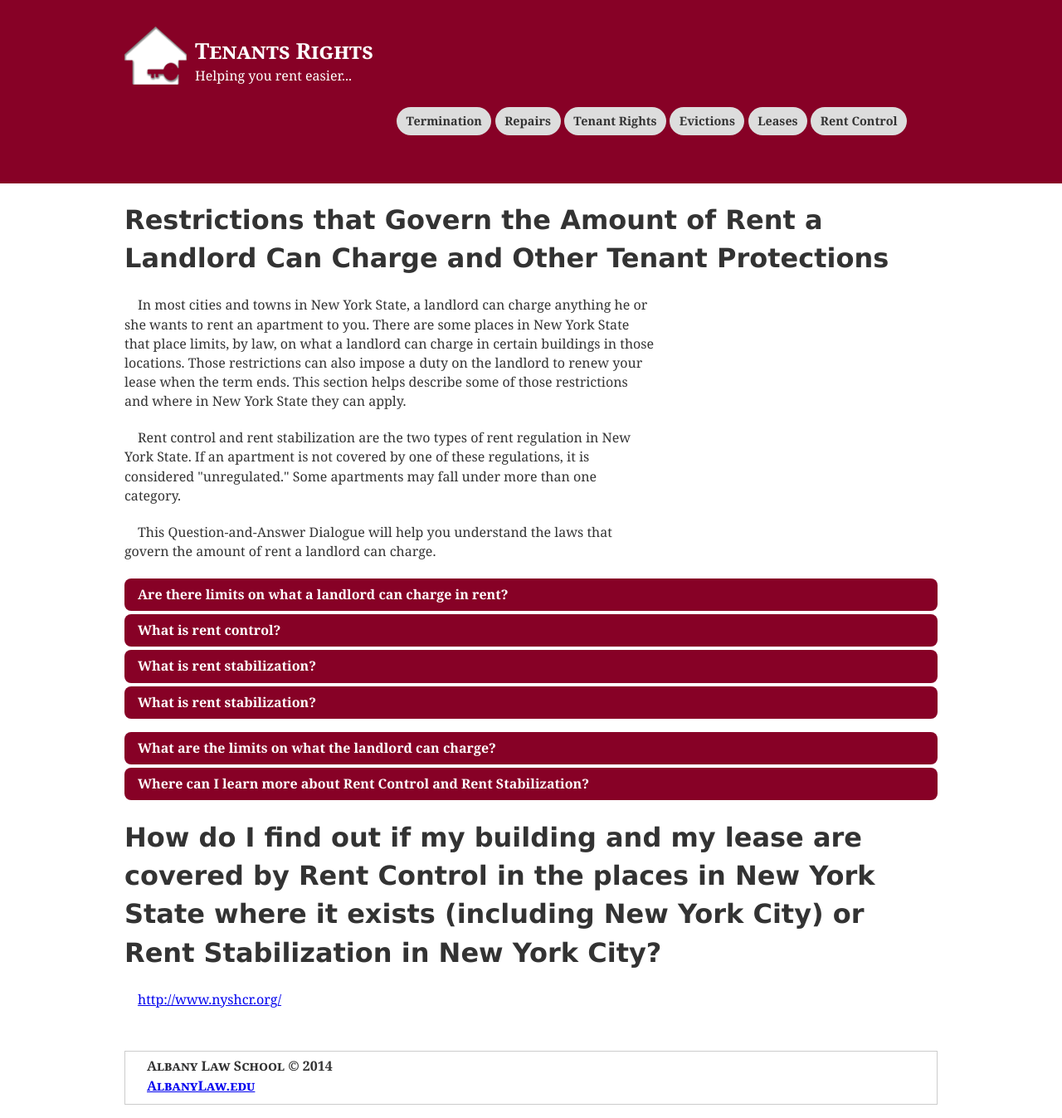
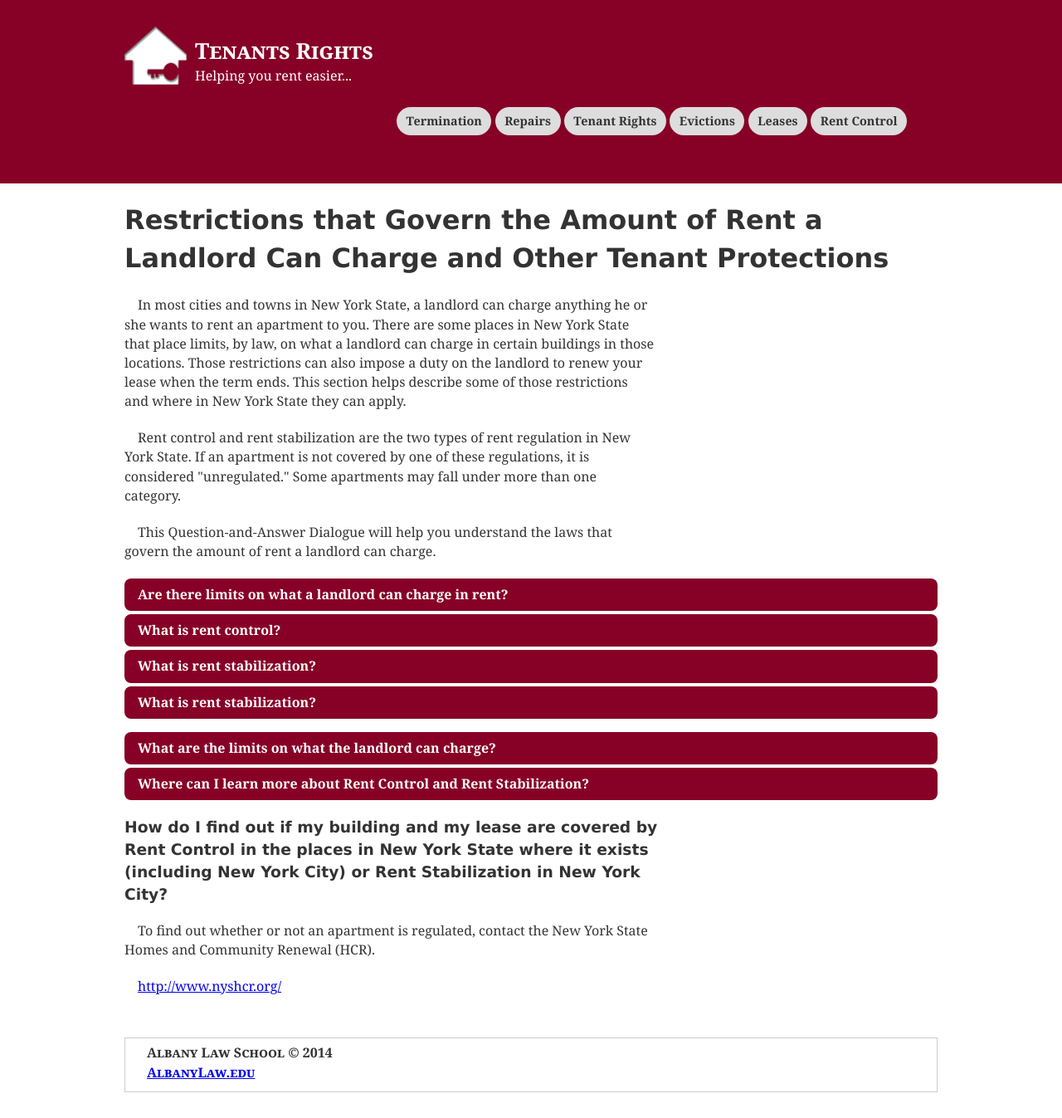
Before and after one commit to iinf362/team5, a Jekyll site: the page built from rent_control/index.html, in a window 1280 px wide. Shown: the whole page at 83% size. Built offline with Jekyll 4.4.1, drawn with Linux system fonts in a browser that asks for light colours.

Commit message:
fixed heading

```diff
--- a/rent_control/index.html
+++ b/rent_control/index.html
@@ -60,8 +60,10 @@
     </ul>
     </div>
 
-      <h1>How do I find out if my building and my lease are covered by Rent Control in the places in New York State where it exists (including New York City) or Rent Stabilization in New York City?</h1>
+      <h3>How do I find out if my building and my lease are covered by Rent Control in the places in New York State where it exists (including New York City) or Rent Stabilization in New York City?</h3>
+      <p>To find out whether or not an apartment is regulated, contact the New York State Homes and Community Renewal (HCR).</p>
       <p><a href="http://www.nyshcr.org/">http://www.nyshcr.org/</a></p>
+
 
 
 
```
